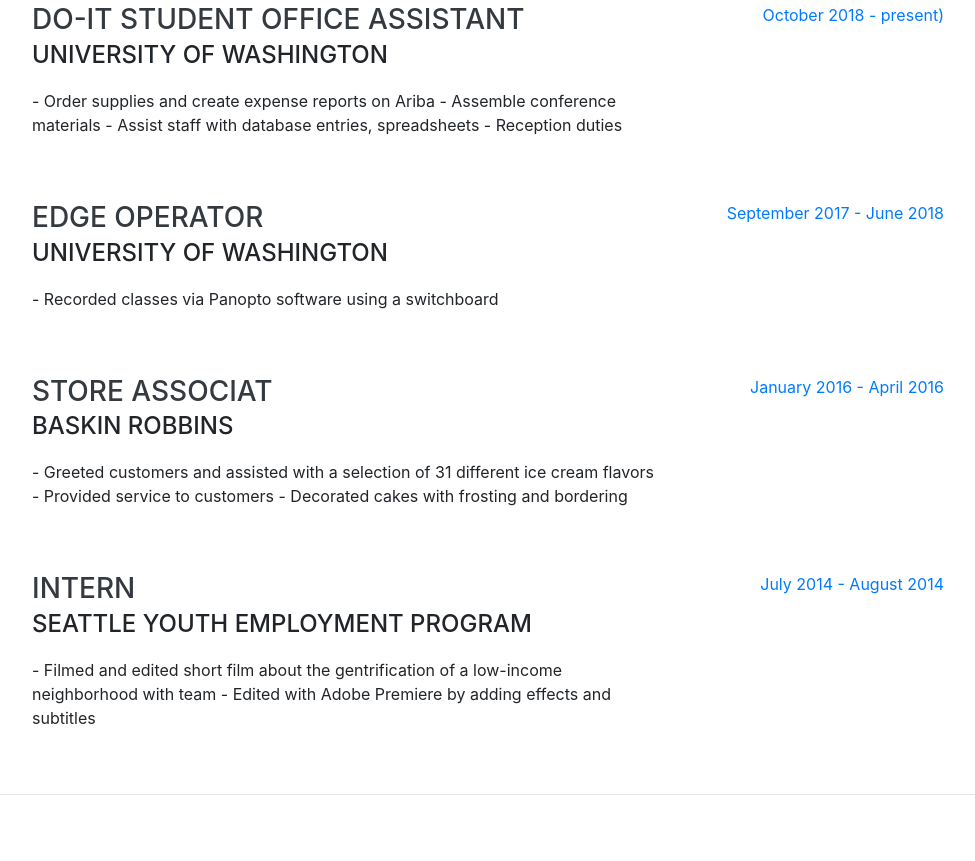
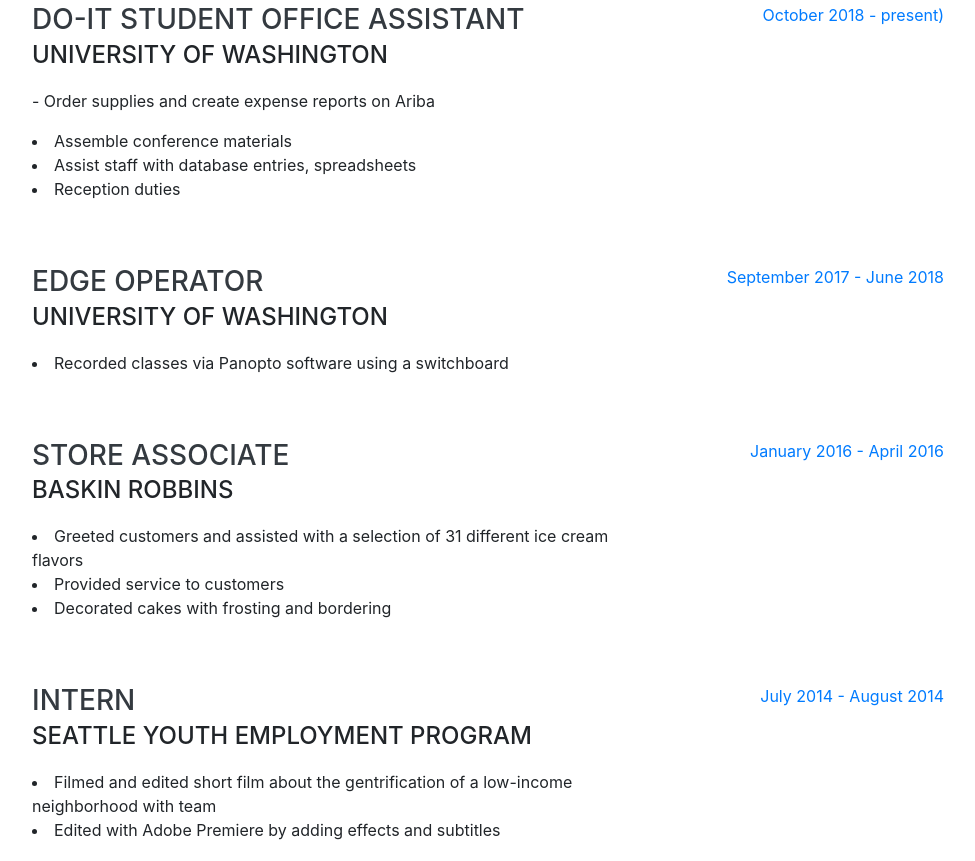
Before and after one commit to forechan/forechan.github.io, a website with bundled scripts: page index.html in a window 1280 px wide. Shown: the part 932-1793 px from the top of the page, without its empty margins (288-1263 px from the left). Built offline with nearby package versions, Linux system fonts and the light colour scheme; a web font is replaced by a local one.

Commit message:
put in lists

```diff
--- a/index.html
+++ b/index.html
@@ -95,9 +95,9 @@
             <h3 class="mb-0"> DO-IT Student Office Assistant</h3>
             <div class="subheading mb-3">University of Washington</div>
             <p>-   Order supplies and create expense reports on Ariba
-            -   Assemble conference materials
-            -   Assist staff with database entries, spreadsheets
-            -   Reception duties</p>
+            <li> Assemble conference materials </li>
+            <li> Assist staff with database entries, spreadsheets</li>
+            <li> Reception duties </li></p>
           </div>
           <div class="resume-date text-md-right">
             <span class="text-primary">October 2018 - present)</span>
@@ -108,7 +108,7 @@
           <div class="resume-content">
             <h3 class="mb-0">EDGE Operator</h3>
             <div class="subheading mb-3">University of Washington</div>
-            <p>-   Recorded classes via Panopto software using a switchboard</p>
+            <p><li>Recorded classes via Panopto software using a switchboard</li></p>
           </div>
           <div class="resume-date text-md-right">
             <span class="text-primary">September 2017 - June 2018</span>
@@ -117,11 +117,11 @@
 
         <div class="resume-item d-flex flex-column flex-md-row justify-content-between mb-5">
           <div class="resume-content">
-            <h3 class="mb-0">Store Associat</h3>
+            <h3 class="mb-0">Store Associate</h3>
             <div class="subheading mb-3">Baskin Robbins </div>
-            <p>-   Greeted customers and assisted with a selection of 31 different ice cream flavors
-            -   Provided service to customers
-            -   Decorated cakes with frosting and bordering </p>
+            <p> <li>  Greeted customers and assisted with a selection of 31 different ice cream flavors</li>
+            <li>Provided service to customers</li>
+            <li>Decorated cakes with frosting and bordering</li> </p>
           </div>
           <div class="resume-date text-md-right">
             <span class="text-primary">January 2016 - April 2016</span>
@@ -132,8 +132,8 @@
           <div class="resume-content">
             <h3 class="mb-0">Intern</h3>
             <div class="subheading mb-3">Seattle Youth Employment Program</div>
-            <p>-   Filmed and edited short film about the gentrification of a low-income neighborhood with team
-            -   Edited with Adobe Premiere by adding effects and subtitles</p>
+            <p><li>Filmed and edited short film about the gentrification of a low-income neighborhood with team</li>
+            <li> Edited with Adobe Premiere by adding effects and subtitles </li></p>
           </div>
           <div class="resume-date text-md-right">
             <span class="text-primary">July 2014 - August 2014</span>
@@ -178,7 +178,7 @@
         <ul class="fa-ul mb-0">
           <li>
             <i class="fa-li fa fa-check"></i>
-            Mobile-DO-IT Student Assistant</li>
+            DO-IT Student Assistant</li>
           <li>
             <i class="fa-li fa fa-check"></i>
             EDGE Operator</li>
```
Also changed, not shown: css/resume.min.css (+1 -1 lines).
